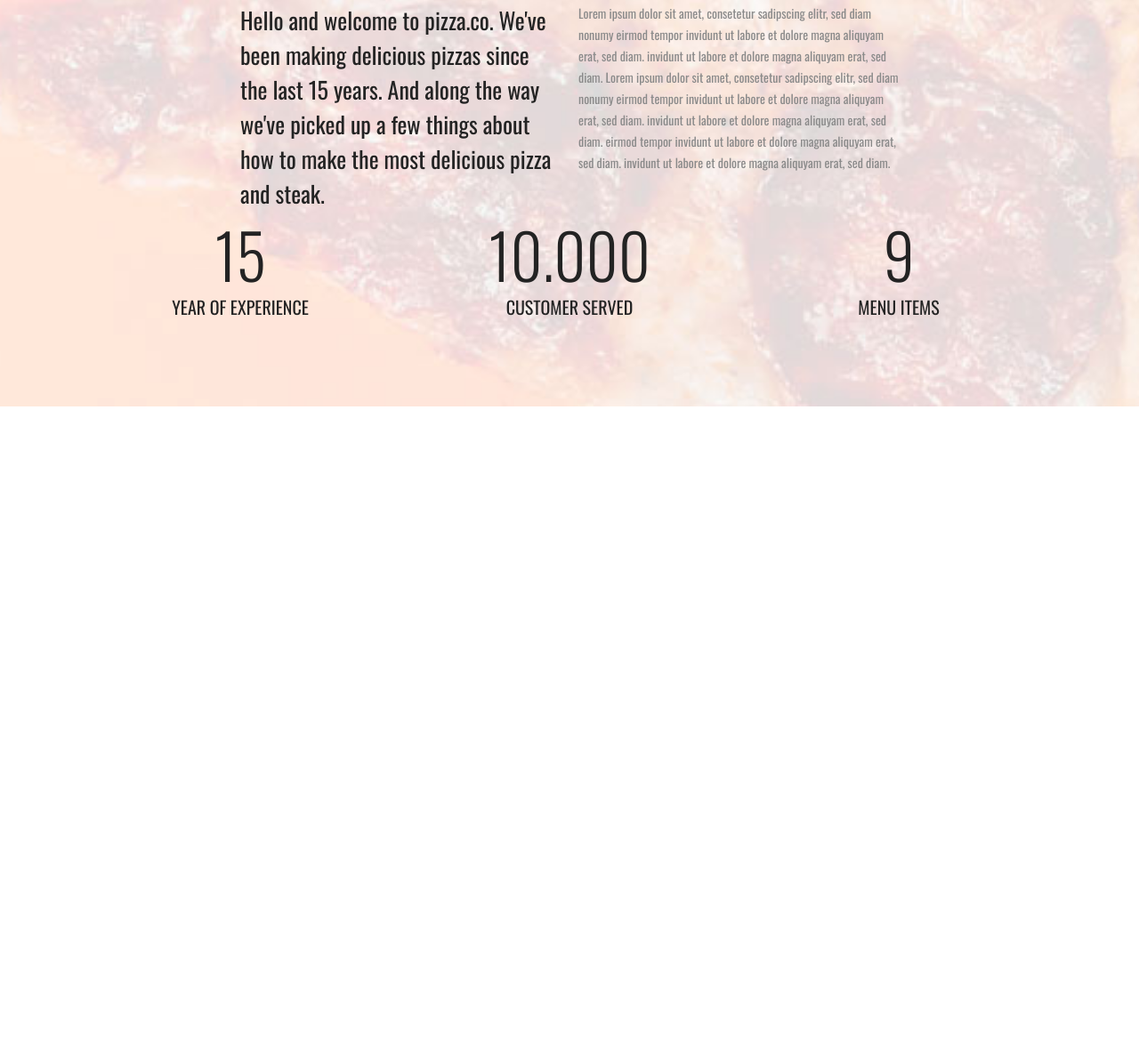
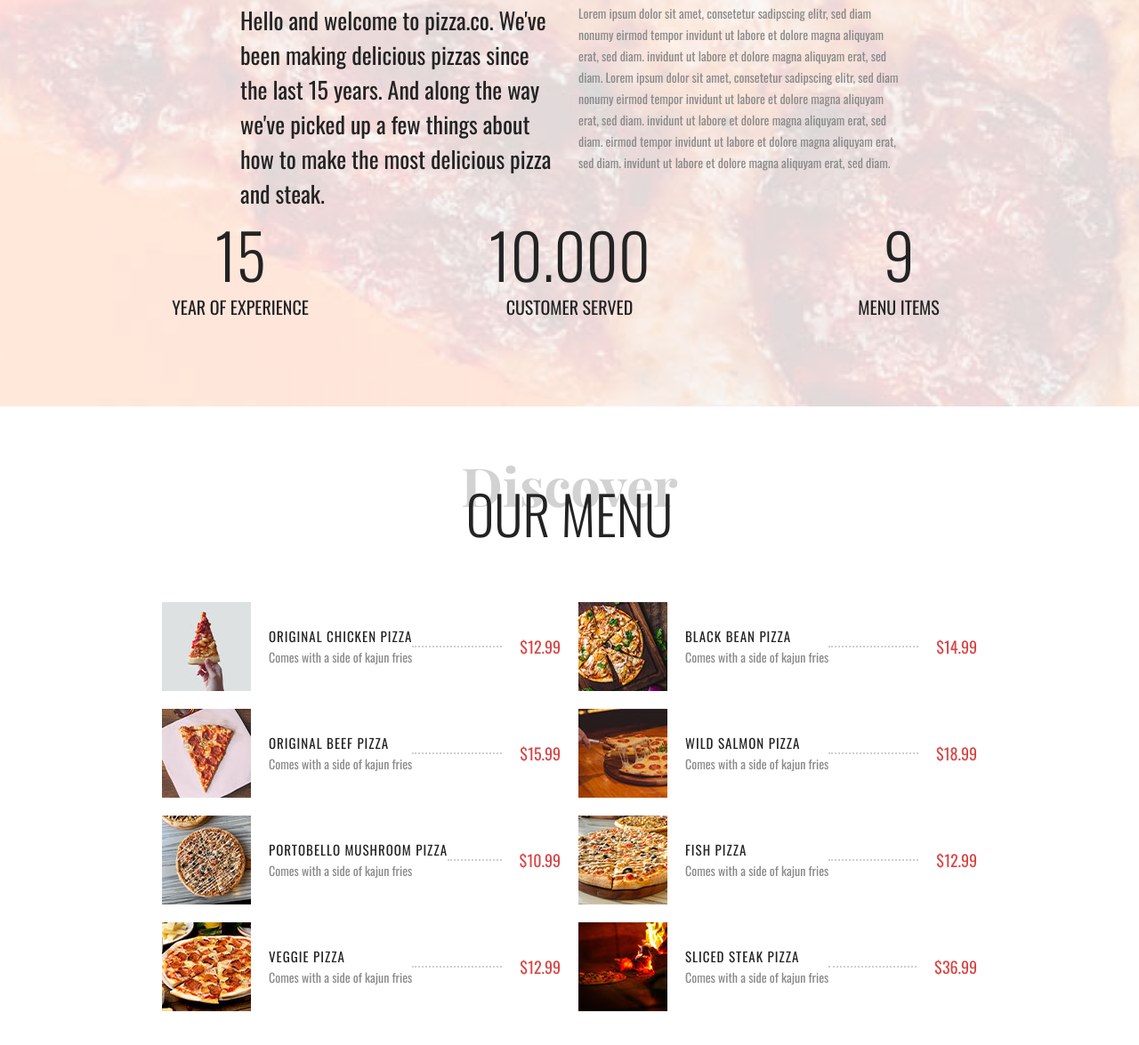
Before and after one commit to Burgundy13/Pizza-CO-Project, a website: page index.html in a window 1280 px wide. Shown: the part 1037-2212 px from the top of the page at 89% size. Before the commit the page ends 1494 px from the top, so only its background shows below. Drawn offline with nearby package versions, Linux system fonts and the light colour scheme; a web font is replaced by a local one.

Commit message:
Menu section added

```diff
--- a/index.html
+++ b/index.html
@@ -67,6 +67,8 @@
 			<!-- Navigation end -->
 		</header>
 
+		<!-- Header end -->
+
 		<!-- Main -->
 
 		<main>
@@ -91,9 +93,9 @@
 			<!-- About -->
 
 			<section id="about" class="about">
-				<h2 class="about__heading">
-					<span class="about__heading__back">Our</span>
-					<span class="about__heading__front">Story</span>
+				<h2 class="section__heading">
+					<span class="section__heading__back">Our</span>
+					<span class="section__heading__front">Story</span>
 				</h2>
 				<div class="about__content-left">
 					<p>
@@ -133,10 +135,128 @@
 			</section>
 
 			<!-- About end -->
+
+			<!-- Menu -->
+
+			<section id="menu" class="menu">
+				<h2 class="section__heading">
+					<span class="section__heading__back">Discover</span>
+					<span class="section__heading__front">Our Menu</span>
+				</h2>
+				<div class="menu__left">
+					<div class="menu__item">
+						<img
+							src="images/img/menu-item-img1.jpg"
+							alt="Original Chicken Pizza"
+						/>
+
+						<div class="menu__item-content--container">
+							<div class="memu__item-content">
+								<h4 class="menu__item-title">Original Chicken Pizza</h4>
+								<p class="menu__item-desc">Comes with a side of kajun fries</p>
+							</div>
+							<div class="menu__item-line"></div>
+						</div>
+						<p class="menu__item-price">$12.99</p>
+					</div>
+					<div class="menu__item">
+						<img
+							src="images/img/menu-item-img2.jpg"
+							alt="Original Beef Pizza"
+						/>
+
+						<div class="menu__item-content--container">
+							<div class="memu__item-content">
+								<h4 class="menu__item-title">Original Beef Pizza</h4>
+								<p class="menu__item-desc">Comes with a side of kajun fries</p>
+							</div>
+							<div class="menu__item-line"></div>
+						</div>
+						<p class="menu__item-price">$15.99</p>
+					</div>
+					<div class="menu__item">
+						<img
+							src="images/img/menu-item-img3.jpg"
+							alt="Portobello mushroom Pizza"
+						/>
+
+						<div class="menu__item-content--container">
+							<div class="memu__item-content">
+								<h4 class="menu__item-title">Portobello mushroom Pizza</h4>
+								<p class="menu__item-desc">Comes with a side of kajun fries</p>
+							</div>
+							<div class="menu__item-line"></div>
+						</div>
+						<p class="menu__item-price">$10.99</p>
+					</div>
+					<div class="menu__item">
+						<img src="images/img/menu-item-img4.jpg" alt="Veggie Pizza" />
+
+						<div class="menu__item-content--container">
+							<div class="memu__item-content">
+								<h4 class="menu__item-title">Veggie Pizza</h4>
+								<p class="menu__item-desc">Comes with a side of kajun fries</p>
+							</div>
+							<div class="menu__item-line"></div>
+						</div>
+						<p class="menu__item-price">$12.99</p>
+					</div>
+				</div>
+				<div class="menu__right">
+					<div class="menu__item">
+						<img src="images/img/menu-item-img5.jpg" alt="Black Bean Pizza" />
+
+						<div class="menu__item-content--container">
+							<div class="memu__item-content">
+								<h4 class="menu__item-title">Black Bean Pizza</h4>
+								<p class="menu__item-desc">Comes with a side of kajun fries</p>
+							</div>
+							<div class="menu__item-line"></div>
+						</div>
+						<p class="menu__item-price">$14.99</p>
+					</div>
+					<div class="menu__item">
+						<img src="images/img/menu-item-img6.jpg" alt="Wild Salmon Pizza" />
+
+						<div class="menu__item-content--container">
+							<div class="memu__item-content">
+								<h4 class="menu__item-title">Wild Salmon Pizza</h4>
+								<p class="menu__item-desc">Comes with a side of kajun fries</p>
+							</div>
+							<div class="menu__item-line"></div>
+						</div>
+						<p class="menu__item-price">$18.99</p>
+					</div>
+					<div class="menu__item">
+						<img src="images/img/menu-item-img7.jpg" alt="Fish Pizza" />
+
+						<div class="menu__item-content--container">
+							<div class="memu__item-content">
+								<h4 class="menu__item-title">Fish Pizza</h4>
+								<p class="menu__item-desc">Comes with a side of kajun fries</p>
+							</div>
+							<div class="menu__item-line"></div>
+						</div>
+						<p class="menu__item-price">$12.99</p>
+					</div>
+					<div class="menu__item">
+						<img src="images/img/menu-item-img8.jpg" alt="Sliced steak Pizza" />
+
+						<div class="menu__item-content--container">
+							<div class="memu__item-content">
+								<h4 class="menu__item-title">Sliced steak Pizza</h4>
+								<p class="menu__item-desc">Comes with a side of kajun fries</p>
+							</div>
+							<div class="menu__item-line"></div>
+						</div>
+						<p class="menu__item-price">$36.99</p>
+					</div>
+				</div>
+			</section>
+			<!-- Menu end -->
 		</main>
+
 		<!-- Main end -->
-
-		<!-- Header end -->
 
 		<script src="main.js"></script>
 	</body>
--- a/scss/components/_about.scss
+++ b/scss/components/_about.scss
@@ -6,38 +6,11 @@
 	background-size: cover;
 	display: grid;
 	grid-gap: 2rem;
-	grid-template-areas:
-		'. title title .'
-		'. content-left content-right .'
-		'figures figures figures figures';
+	grid-template-areas: '. title title .' '. content-left content-right .' 'figures figures figures figures';
 	grid-template-columns: 25rem repeat(2, minmax(0, 1fr)) 25rem;
 	grid-template-rows: 20rem 1fr 20rem;
 	margin-top: 2rem;
 	width: 100%;
-
-	&__heading {
-		align-self: center;
-		color: $color-black;
-		font-size: 6rem;
-		font-weight: 300;
-		grid-area: title;
-		justify-content: center;
-		text-align: center;
-		text-transform: uppercase;
-
-		&__back,
-		&__front {
-			display: block;
-		}
-
-		&__back {
-			font-family: 'Playfair Display', sans-serif;
-			font-weight: bold;
-			line-height: 4rem;
-			opacity: 0.2;
-			text-transform: capitalize;
-		}
-	}
 
 	&__content-left {
 		font-size: 2.6rem;
@@ -73,3 +46,27 @@
 		text-transform: uppercase;
 	}
 }
+
+.section__heading {
+	align-self: center;
+	color: $color-black;
+	font-size: 6rem;
+	font-weight: 300;
+	grid-area: title;
+	justify-content: center;
+	text-align: center;
+	text-transform: uppercase;
+
+	&__back,
+	&__front {
+		display: block;
+	}
+
+	&__back {
+		font-family: 'Playfair Display', sans-serif;
+		font-weight: bold;
+		line-height: 4rem;
+		opacity: 0.2;
+		text-transform: capitalize;
+	}
+}
--- /dev/null
+++ b/scss/components/_menu.scss
@@ -0,0 +1,48 @@
+.menu {
+	display: grid;
+	grid-gap: 2rem;
+	grid-template-areas: 'title title' 'left right' '. .';
+	grid-template-columns: repeat(2, minmax(0, 35vw));
+	grid-template-rows: 20rem 1fr 10rem;
+	justify-content: center;
+
+	.section__heading {
+		grid-area: title;
+	}
+}
+
+.menu__item {
+	display: grid;
+	grid-template-columns: 10rem 1fr min-content;
+
+	&:not(:last-of-type) {
+		margin-bottom: 2rem;
+	}
+
+	&-content--container {
+		align-self: center;
+		display: grid;
+		grid-template-columns: max-content 1fr;
+		margin-left: 2rem;
+		margin-right: 2rem;
+	}
+
+	&-line {
+		align-self: center;
+		border-bottom: 2px dotted $color-border;
+		width: 100%;
+	}
+
+	&-title {
+		font-size: 1.5rem;
+		font-weight: 400;
+		letter-spacing: 1px;
+		text-transform: uppercase;
+	}
+
+	&-price {
+		align-self: center;
+		color: $color-red;
+		font-size: 1.8rem;
+	}
+}
--- a/scss/partials/_variables.scss
+++ b/scss/partials/_variables.scss
@@ -8,3 +8,4 @@ $color-red-hover1: #f86d6d;
 $color-orange-hover2: #f88e6d;
 $color-red-focus: #ad3636;
 $color-light-grey: #ddd;
+$color-border: #cfcece;
--- a/scss/style.scss
+++ b/scss/style.scss
@@ -4,3 +4,4 @@
 @import 'components/navigation';
 @import 'components/banner';
 @import 'components/about';
+@import 'components/menu';
```
Also changed, not shown: css/style.css.
